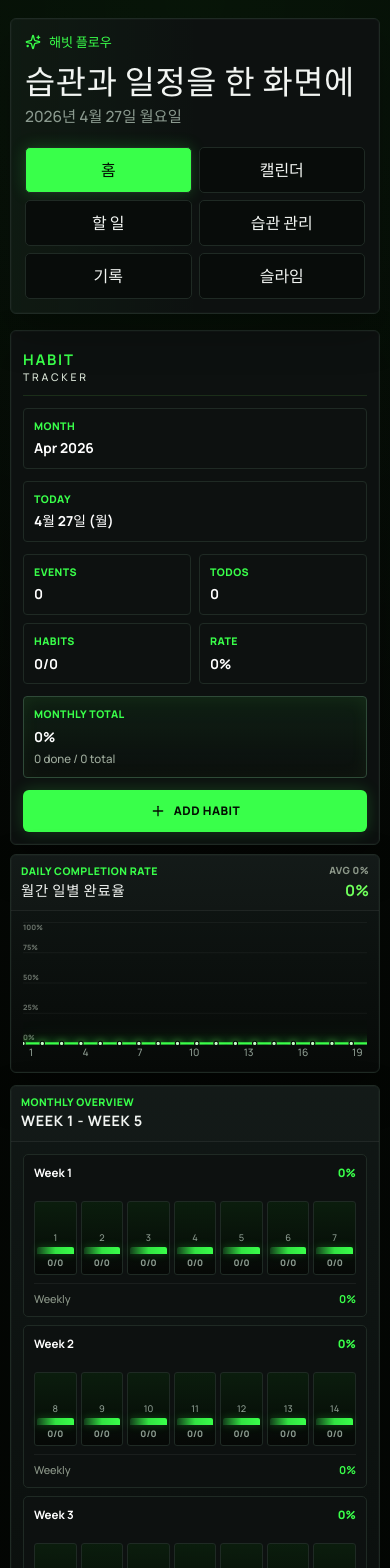
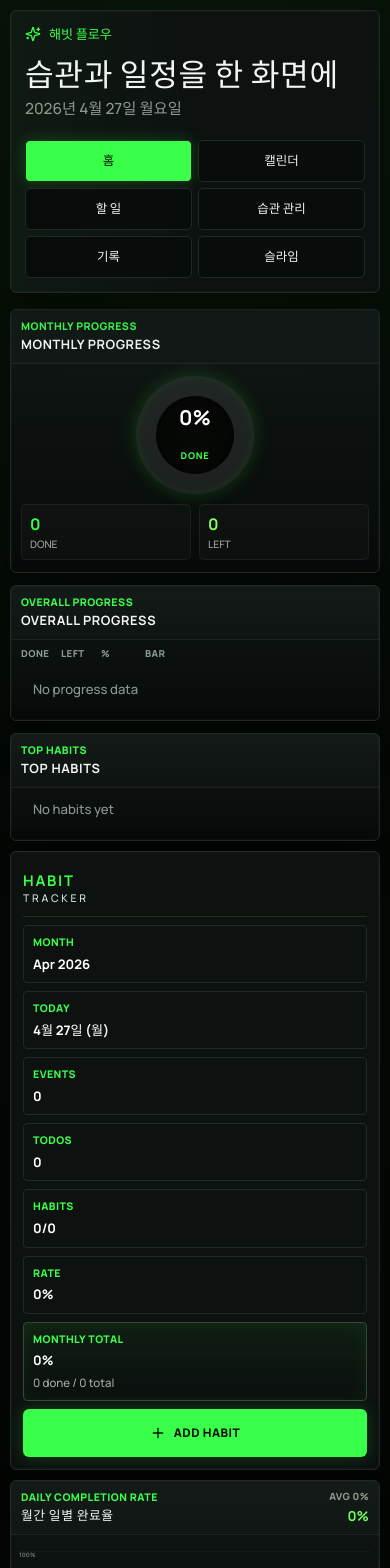
Before and after one commit to ansldk614-rgb/habit-flow, a React (Vite) app: page / in a window 390 px wide. Shown: the top 1568 px of the page. Built offline with nearby package versions, Linux system fonts and the light colour scheme.

Commit message:
Improve responsive dashboard layout

```diff
--- a/src/styles.css
+++ b/src/styles.css
@@ -4073,3 +4073,299 @@ button,
     gap: 9px;
   }
 }
+
+/* Responsive dashboard layout */
+@media (min-width: 1201px) {
+  .monthly-dashboard {
+    grid-template-columns: minmax(170px, 0.68fr) minmax(0, 3.25fr) minmax(230px, 0.92fr);
+    align-items: start;
+  }
+
+  .monthly-dashboard__left,
+  .monthly-dashboard__right {
+    position: sticky;
+    top: 14px;
+  }
+
+  .dash-panel--chart {
+    min-height: 232px;
+  }
+
+  .dash-panel--habits-grid {
+    min-width: 0;
+  }
+}
+
+@media (max-width: 1200px) and (min-width: 769px) {
+  .app-shell {
+    width: min(100%, 1040px);
+  }
+
+  .monthly-dashboard {
+    grid-template-columns: minmax(0, 1fr);
+    gap: 12px;
+  }
+
+  .monthly-dashboard__left,
+  .monthly-dashboard__main,
+  .monthly-dashboard__right {
+    min-width: 0;
+  }
+
+  .left-control-panel {
+    grid-template-columns: minmax(160px, 0.8fr) repeat(3, minmax(0, 1fr));
+    align-items: stretch;
+  }
+
+  .tracker-brand {
+    grid-column: auto;
+  }
+
+  .control-grid {
+    grid-column: span 2;
+    grid-template-columns: repeat(4, minmax(0, 1fr));
+  }
+
+  .control-block--accent,
+  .dashboard-add-habit-button {
+    grid-column: auto;
+  }
+
+  .right-stats-panel {
+    grid-template-columns: minmax(220px, 0.8fr) minmax(220px, 1fr) minmax(260px, 1.1fr);
+  }
+
+  .daily-habits-scroll,
+  .dashboard-chart__canvas {
+    overflow-x: auto;
+    -webkit-overflow-scrolling: touch;
+  }
+}
+
+@media (max-width: 768px) {
+  .app-shell {
+    width: 100%;
+    padding: 10px 10px 28px;
+  }
+
+  .hero-copy h1 {
+    font-size: clamp(1.38rem, 8vw, 2.1rem);
+    line-height: 1.05;
+  }
+
+  .hero-panel {
+    position: sticky;
+    top: 0;
+    z-index: 20;
+  }
+
+  .tabs-bar {
+    grid-template-columns: repeat(3, minmax(0, 1fr));
+    gap: 6px;
+  }
+
+  .tab-chip {
+    min-height: 42px;
+    padding-inline: 6px;
+    font-size: 0.78rem;
+  }
+
+  .monthly-dashboard {
+    display: grid;
+    grid-template-columns: minmax(0, 1fr);
+    gap: 10px;
+  }
+
+  .monthly-dashboard__main,
+  .monthly-dashboard__right {
+    display: contents;
+  }
+
+  .monthly-dashboard__left {
+    order: 1;
+    min-width: 0;
+  }
+
+  .stat-panel--donut {
+    order: 2;
+  }
+
+  .dash-panel--chart {
+    order: 3;
+  }
+
+  .month-overview-grid {
+    grid-template-columns: minmax(0, 1fr);
+  }
+
+  .dash-panel:has(.month-overview-grid) {
+    order: 4;
+  }
+
+  .dash-panel--habits-grid {
+    order: 5;
+  }
+
+  .stat-panel--overall {
+    order: 6;
+  }
+
+  .stat-panel--top {
+    order: 7;
+  }
+
+  .left-control-panel {
+    grid-template-columns: repeat(2, minmax(0, 1fr));
+    gap: 8px;
+  }
+
+  .tracker-brand,
+  .control-block--accent,
+  .dashboard-add-habit-button {
+    grid-column: 1 / -1;
+  }
+
+  .dashboard-add-habit-button {
+    position: sticky;
+    top: 94px;
+    z-index: 19;
+    min-height: 48px;
+  }
+
+  .control-block,
+  .control-grid > div {
+    min-width: 0;
+    padding: 9px;
+  }
+
+  .control-block strong,
+  .control-grid strong {
+    overflow-wrap: anywhere;
+    font-size: 0.82rem;
+  }
+
+  .control-grid {
+    grid-column: 1 / -1;
+    grid-template-columns: repeat(2, minmax(0, 1fr));
+  }
+
+  .dash-panel__head {
+    gap: 8px;
+  }
+
+  .dash-panel__head strong {
+    font-size: 0.8rem;
+  }
+
+  .chart-rate-summary b {
+    font-size: 0.86rem;
+  }
+
+  .dashboard-chart {
+    padding: 8px 8px 10px;
+  }
+
+  .dashboard-chart svg {
+    min-width: 500px;
+    height: 116px;
+  }
+
+  .dashboard-chart__labels {
+    min-width: 500px;
+  }
+
+  .daily-habits-scroll,
+  .dashboard-chart__canvas,
+  .week-detail-board {
+    overflow-x: auto;
+    -webkit-overflow-scrolling: touch;
+  }
+
+  .daily-habits-table {
+    grid-auto-rows: minmax(30px, auto);
+  }
+
+  .daily-date-head {
+    min-height: 40px;
+  }
+
+  .daily-habits-goal {
+    left: 220px;
+  }
+
+  .monthly-donut-meta,
+  .overall-progress-table,
+  .top-habits-list {
+    padding-inline: 10px;
+  }
+
+  .modal-overlay {
+    align-items: start;
+    padding: 12px;
+    overflow-y: auto;
+  }
+
+  .habit-modal,
+  .week-detail-modal {
+    width: min(100%, 560px);
+    max-height: calc(100dvh - 24px);
+  }
+
+  .habit-modal__head {
+    min-height: 58px;
+    padding-block: 14px;
+  }
+
+  .habit-modal__head h2 {
+    font-size: 1rem;
+  }
+
+  .modal-field input,
+  .modal-field select,
+  .modal-cancel-button,
+  .modal-save-button {
+    min-height: 48px;
+  }
+}
+
+@media (max-width: 430px) {
+  .tabs-bar {
+    grid-template-columns: repeat(2, minmax(0, 1fr));
+  }
+
+  .left-control-panel,
+  .control-grid {
+    grid-template-columns: minmax(0, 1fr);
+  }
+
+  .daily-habits-table {
+    grid-template-columns: 176px 58px repeat(31, 24px) !important;
+  }
+
+  .daily-habits-goal {
+    left: 176px;
+  }
+
+  .daily-habit-name {
+    font-size: 0.72rem;
+  }
+
+  .dashboard-chart svg,
+  .dashboard-chart__labels {
+    min-width: 460px;
+  }
+
+  .overall-progress-table__head,
+  .overall-progress-row {
+    grid-template-columns: 34px 34px 38px minmax(74px, 1fr);
+  }
+
+  .modal-overlay {
+    padding: 8px;
+  }
+
+  .habit-modal,
+  .week-detail-modal {
+    max-height: calc(100dvh - 16px);
+  }
+}
```
